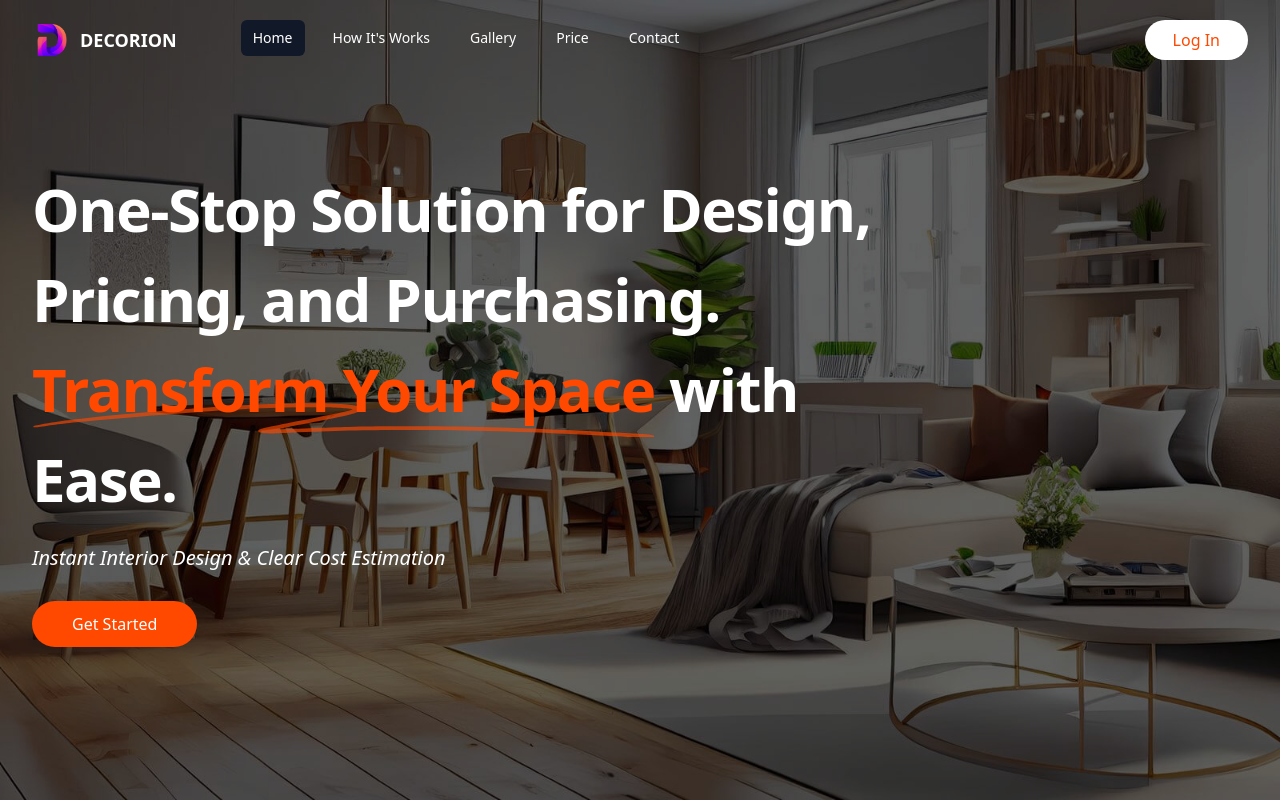
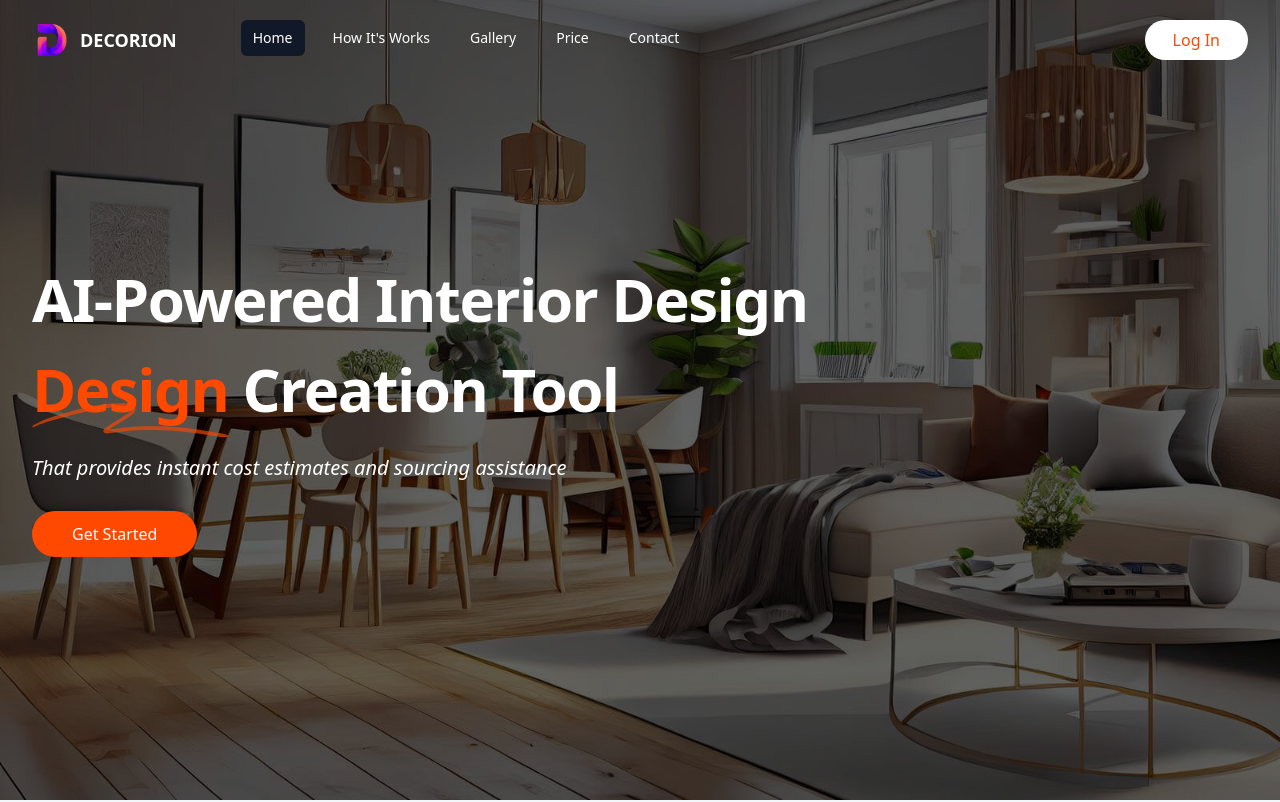
Before and after one commit to mahmud13/home-decorion, a Next.js app: page / in a window 1280 px wide. Shown: the top 802 px of the page. Built offline with nearby package versions, Linux system fonts and the light colour scheme.

Commit message:
header text content updated and removed how its works section

```diff
--- a/app/page.tsx
+++ b/app/page.tsx
@@ -9,7 +9,6 @@ export default function HomePage() {
     <>
       <Header />
       <main>
-        <HowItWorks />
         <WhyDecorion />
         <StartFreeTrial />
       </main>
--- a/components/Header.tsx
+++ b/components/Header.tsx
@@ -9,18 +9,18 @@ export default function Header() {
         <Navbar isLoggedIn={false} />
         <div className="text-white py-10 md:py-0 h-full w-full ">
           <div className="max-w-7xl h-full mx-auto px-2 sm:px-6 lg:px-8 flex flex-col justify-center items-center md:items-start">
-            <h1 className="max-w-4xl text-center md:text-start font-display leading-tight md:leading-snug lg:leading-normal font-bold tracking-tight text-2xl md:text-4xl lg:text-6xl">
-              <span>
-                One-Stop Solution for Design, Pricing, and Purchasing.{' '}
-              </span>
+            <h1 className="max-w-4xl text-center md:text-start font-display leading-tight md:leading-snug lg:leading-normal font-bold tracking-tight text-2xl md:text-4xl lg:text-6xl capitalize">
+              <span>AI-powered Interior design</span>
               <span className="relative whitespace-nowrap text-[#ff4800]">
                 <SquigglyLines />
-                <span className="relative">Transform Your Space</span>
+                <span className="relative">design</span>
               </span>{' '}
-              with Ease.
+              creation tool
             </h1>
             <h2 className="mt-3 md:mt-5 max-w-xl text-base md:text-xl italic text-center md:text-start  text-white leading-7">
-              <span>Instant Interior Design & Clear Cost Estimation</span>
+              <span>
+                That provides instant cost estimates and sourcing assistance
+              </span>
             </h2>
             <div className="mt-7 md:mt-10 ">
               <Link
--- a/components/StartFreeTrial.tsx
+++ b/components/StartFreeTrial.tsx
@@ -5,7 +5,7 @@ export default function StartFreeTrial() {
   return (
     <section className="bg-[#000] text-white">
       <div className="w-full mx-auto flex flex-col lg:flex-row lg:before:content-[''] lg:before:w-4/6 lg:before:h-full lg:before:bg-[url('/signup-free-bg.png')] lg:before:bg-cover lg:before:bg-no-repeat lg:before:absolute lg:before:top-0 lg:before:right-0 lg:relative lg:before:z-[1] lg:z-[1]">
-        <div className="w-full lg:w-1/2 h-[350px] md:h-[450px] lg:h-[700px]">
+        <div className="w-full lg:w-1/2 h-[350px] md:h-[450px] 2xl:h-[700px]">
           <Image
             alt="man"
             src="/man-with-laptop.jpg"
```
